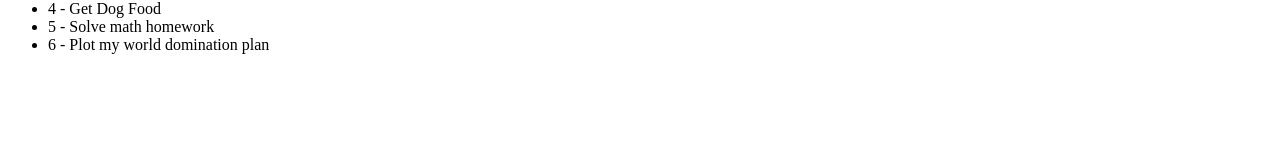
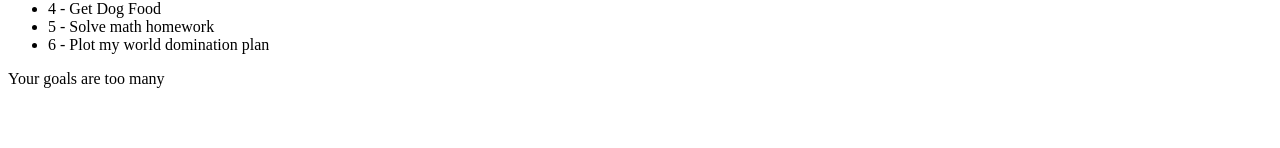
Before and after one commit to CosBett/Goals-webpage, an Angular app: page / in a window 1280 px wide. Shown: the part 152-300 px from the top of the page. Built offline with nearby package versions, Linux system fonts and the light colour scheme.

Commit message:
add condition directive

```diff
--- a/src/app/app.component.html
+++ b/src/app/app.component.html
@@ -6,4 +6,5 @@
       {{goal.id}} - {{goal.name}}
     </li>
   </ul>
+  <p *ngIf='goals.length > 5'>Your goals are too many</p>
 </div>
```
